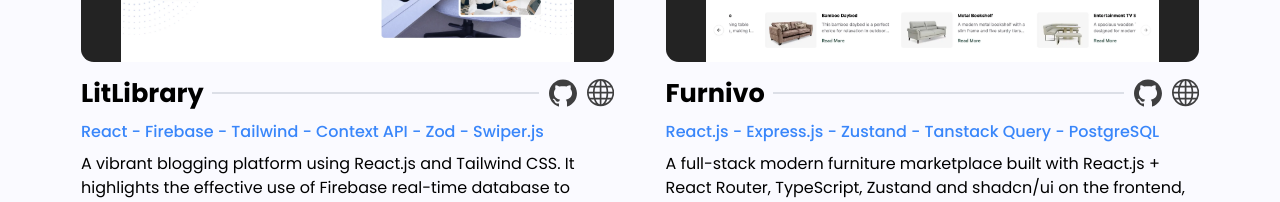
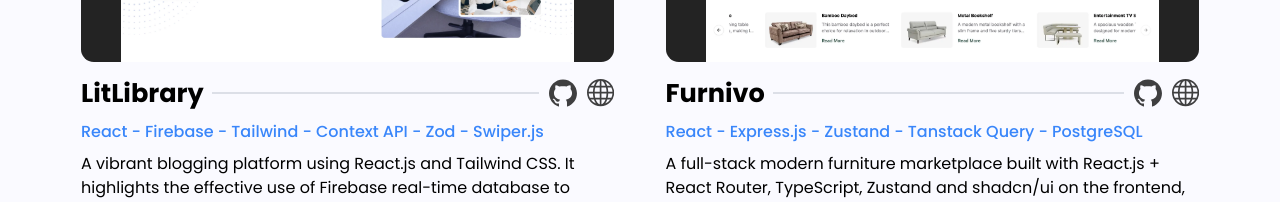
Before and after one commit to fisheeesh/portfolio_v1, a Next.js app: page / in a window 1280 px wide. Shown: the part 3080-3282 px from the top of the page. Built offline with nearby package versions, Linux system fonts and the light colour scheme.

Commit message:
chore: resume updated and projects text updated

```diff
--- a/components/shared/resume-btn.tsx
+++ b/components/shared/resume-btn.tsx
@@ -2,7 +2,7 @@ export default function ResumeBtn() {
     return (
         <a
             className="btn primaryBtn"
-            href="https://drive.google.com/file/d/1w7fE4gyCumUeNnvBrixJbuv4N9-nFFvd/view?usp=sharing"
+            href="https://drive.google.com/file/d/1dZYwxgaUzzzZ3u6cRGGG3sA70RE22gaG/view?usp=sharing"
             target="_blank"
             rel="noopener noreferrer"
             aria-label="Check out my Resume"
--- a/data/config.tsx
+++ b/data/config.tsx
@@ -105,7 +105,7 @@ export const projects = [
             <>
                 🤖 A modern Q&A platform built with Next.js 15, React 19, and integrated Groq AI assistance. Developers can ask questions, share knowledge, and receive intelligent help to improve their queries. The platform emphasizes performance, usability, and clean UI, with a strong focus on scalable architecture and advanced database queries.
                 <br /><br />One of the core challenges in building DevFlow was designing a scalable and flexible MongoDB schema and choosing between an array of references and creating multiple collections to manage complex relationships between users, questions, answers, tags, and activity logs. Building the recommendation system entirely from scratch was one of the most challenging yet rewarding aspects of the project. Integrating AI assistance via Groq while maintaining performance and response speed required careful architectural decisions. Implementing an advanced global search system with efficient filtering and sorting also lead to late night grinds. Balancing feature-rich functionality with optimal performance, SEO, and clean user experience was a constant challenge.
-                <br /><br />I could spend all day describing the lessons that I learned while working on this project, but the most important ones involved in my newfound understanding of NoSQL database design and advanced aggregation pipelines. Working with Groq AI helped me learn how to integrate AI in a way that adds real value to users. Creating a custom recommendation system from the ground up was a standout highlight of the project, offering both a challenging and highly rewarding learning experience. I also learned the importance of code organization, consistent refactoring, and optimizing for readability and scalability. This project taught me how to design a production-grade application that is not only functional but also performant, secure, and SEO-friendly ultimately helping me grow into a more confident and capable full-stack developer.
+                <br /><br />I could spend all day describing the lessons that I learned while working on this project, but the most important ones involved in my newfound understanding of NoSQL database design, handling atomic functions with mongoose transactions and advanced aggregation pipelines. Working with Groq AI helped me learn how to integrate AI in a way that adds real value to users. Creating a custom recommendation system from the ground up was a standout highlight of the project, offering both a challenging and highly rewarding learning experience. I also learned the importance of code organization, consistent refactoring, and optimizing for readability and scalability. This project taught me how to design a production-grade application that is not only functional but also performant, secure, and SEO-friendly ultimately helping me grow into a more confident and capable full-stack developer.
             </>
     },
     {
@@ -115,8 +115,8 @@ export const projects = [
         link: "https://www.theprostore.shop",
         tech: ["Next.js", "TypeScript", "shadcn/ui", "PayPal", "Stripe", "PostgreSQL"],
         desc: "A full featured Ecommerce platform from scratch using Next.js, TypeScript, shadcn/ui, PostgreSQL, and Prisma. Integrated secure and flexible payment options with Stripe and PayPal.",
-        modal: <>🛒  A full featured Ecommerce platform from scratch using Next.js, TypeScript, shadcn/ui, PostgreSQL, and Prisma. Integrated secure and flexible payment options with Stripe and PayPal, supporting both one-time and multi-product purchases. Features include user authentication, admin panel product management, shopping cart, order history, checkout process, and responsive UI. I designed both customer-facing and admin interfaces, implemented role-based access control, and handled edge cases like failed transactions and stock availability.
-            <br /><br />This project gave me deep hands-on experience with e-commerce logic, scalable backend design, and full-stack payment flows. I tested over 100 transactions in sandbox mode for both PayPal and Stripe to ensure reliability, proper webhook handling, and graceful error management. Prostore helped me solidify my knowledge of building production-grade applications with real-world complexity and a strong focus on performance and user experience.</>,
+        modal: <>🛒  A full featured Ecommerce platform from scratch using Next.js, TypeScript, shadcn/ui, PostgreSQL, and Prisma. Integrated secure and flexible payment options with Stripe and PayPal, supporting both one-time and multi-product purchases. Features include user authentication, admin panel product management, shopping cart, order history, checkout process, and responsive UI. I designed both customer-facing and admin interfaces, implemented role-based access control, automated email confirmations for orders upon placement and shipment, and handled edge cases like failed transactions and stock availability. One cool feature is that I implemented session cart for guest users and they can add and remove items from cart without login to the platform.
+            <br /><br />This project gave me deep hands-on experience with e-commerce logic, some real-world atomic funcationality, scalable backend design, and full-stack payment flows. I tested over 100 transactions in sandbox mode for both PayPal and Stripe to ensure reliability, proper webhook handling, and graceful error management. Prostore helped me solidify my knowledge of building production-grade applications with real-world complexity and a strong focus on performance and user experience.</>,
     },
     {
         title: "TWO Web",
@@ -157,7 +157,7 @@ export const projects = [
         img: "/gallery/furnivo.webp",
         code: "https://github.com/fisheeesh/furnivo",
         link: "https://github.com/fisheeesh/furnivo",
-        tech: ["React.js", "Express.js", "Zustand", "Tanstack Query", "PostgreSQL"],
+        tech: ["React", "Express.js", "Zustand", "Tanstack Query", "PostgreSQL"],
         desc: "A full-stack modern furniture marketplace built with React.js + React Router, TypeScript, Zustand and shadcn/ui on the frontend, and Node.js, Express.js, Prisma, and PostgreSQL on the backend.",
         modal: <>
             🛋️  A full-stack modern furniture marketplace built with React.js + React Router, TypeScript, Zustand and shadcn/ui on the frontend, and Node.js, Express.js, Prisma, and PostgreSQL on the backend. It features JWT authentication, file uploads with Multer, and background job processing using BullMQ with Redis.
@@ -179,7 +179,7 @@ export const galleryShowCases = [
             <>
                 🤖 A modern Q&A platform built with Next.js 15, React 19, and integrated Groq AI assistance. Developers can ask questions, share knowledge, and receive intelligent help to improve their queries. The platform emphasizes performance, usability, and clean UI, with a strong focus on scalable architecture and advanced database queries.
                 <br /><br />One of the core challenges in building DevFlow was designing a scalable and flexible MongoDB schema and choosing between an array of references and creating multiple collections to manage complex relationships between users, questions, answers, tags, and activity logs. Building the recommendation system entirely from scratch was one of the most challenging yet rewarding aspects of the project. Integrating AI assistance via Groq while maintaining performance and response speed required careful architectural decisions. Implementing an advanced global search system with efficient filtering and sorting also lead to late night grinds. Balancing feature-rich functionality with optimal performance, SEO, and clean user experience was a constant challenge.
-                <br /><br />I could spend all day describing the lessons that I learned while working on this project, but the most important ones involved in my newfound understanding of NoSQL database design and advanced aggregation pipelines. Working with Groq AI helped me learn how to integrate AI in a way that adds real value to users. Creating a custom recommendation system from the ground up was a standout highlight of the project, offering both a challenging and highly rewarding learning experience. I also learned the importance of code organization, consistent refactoring, and optimizing for readability and scalability. This project taught me how to design a production-grade application that is not only functional but also performant, secure, and SEO-friendly ultimately helping me grow into a more confident and capable full-stack developer.
+                <br /><br />I could spend all day describing the lessons that I learned while working on this project, but the most important ones involved in my newfound understanding of NoSQL database design, handling atomic functions with mongoose transactions and advanced aggregation pipelines. Working with Groq AI helped me learn how to integrate AI in a way that adds real value to users. Creating a custom recommendation system from the ground up was a standout highlight of the project, offering both a challenging and highly rewarding learning experience. I also learned the importance of code organization, consistent refactoring, and optimizing for readability and scalability. This project taught me how to design a production-grade application that is not only functional but also performant, secure, and SEO-friendly ultimately helping me grow into a more confident and capable full-stack developer.
             </>
     },
     {
@@ -189,8 +189,8 @@ export const galleryShowCases = [
         code: "https://github.com/fisheeesh/prostore",
         link: "https://www.theprostore.shop",
         tech: ["Next.js", "TypeScript", "shadcn/ui", "PayPal", "Stripe", "PostgreSQL"],
-        modal: <>🛒  A full featured Ecommerce platform from scratch using Next.js, TypeScript, shadcn/ui, PostgreSQL, and Prisma. Integrated secure and flexible payment options with Stripe and PayPal, supporting both one-time and multi-product purchases. Features include user authentication, admin panel product management, shopping cart, order history, checkout process, and responsive UI. I designed both customer-facing and admin interfaces, implemented role-based access control, and handled edge cases like failed transactions and stock availability.
-            <br /><br />This project gave me deep hands-on experience with e-commerce logic, scalable backend design, and full-stack payment flows. I tested over 100 transactions in sandbox mode for both PayPal and Stripe to ensure reliability, proper webhook handling, and graceful error management. Prostore helped me solidify my knowledge of building production-grade applications with real-world complexity and a strong focus on performance and user experience.</>,
+        modal: <>🛒  A full featured Ecommerce platform from scratch using Next.js, TypeScript, shadcn/ui, PostgreSQL, and Prisma. Integrated secure and flexible payment options with Stripe and PayPal, supporting both one-time and multi-product purchases. Features include user authentication, admin panel product management, shopping cart, order history, checkout process, and responsive UI. I designed both customer-facing and admin interfaces, implemented role-based access control, automated email confirmations for orders upon placement and shipment, and handled edge cases like failed transactions and stock availability. One cool feature is that I implemented session cart for guest users and they can add and remove items from cart without login to the platform.
+            <br /><br />This project gave me deep hands-on experience with e-commerce logic, some real-world atomic funcationality, scalable backend design, and full-stack payment flows. I tested over 100 transactions in sandbox mode for both PayPal and Stripe to ensure reliability, proper webhook handling, and graceful error management. Prostore helped me solidify my knowledge of building production-grade applications with real-world complexity and a strong focus on performance and user experience.</>,
     },
     {
         cat: "All, React, Backend",
@@ -198,7 +198,7 @@ export const galleryShowCases = [
         img: "/gallery/furnivo.webp",
         code: "https://github.com/fisheeesh/furnivo",
         link: "https://github.com/fisheeesh/furnivo",
-        tech: ["React.js", "Express.js", "Zustand", "Tanstack Query", "PostgreSQL"],
+        tech: ["React", "Express.js", "Zustand", "Tanstack Query", "PostgreSQL"],
         modal: <>
             🛋️  A full-stack modern furniture marketplace built with React.js + React Router, TypeScript, Zustand and shadcn/ui on the frontend, and Node.js, Express.js, Prisma, and PostgreSQL on the backend. It features JWT authentication, file uploads with Multer, and background job processing using BullMQ with Redis.
             <br /><br /> My first full-stack application with a custom REST API backend, marking a shift from my previous experience with serverless or Next.js servers. I gained hands-on experience building and structuring an Express.js backend, handling middleware, integrating Prisma ORM with MySQL, PostgreSQL, and SQLite, and implementing secure JWT-based authentication flows, including registration, OTP verification, password reset, and token rotation. I also learned to optimize performance and scalability by offloading heavy tasks to background workers using BullMQ and Redis for tasks like image processing and cache invalidation. On the frontend, I strengthened my skills with React Router’s loaders, actions, and forms, API integration with TanStack Query, and global state management using Zustand. I mastered keeping data alive across routes, handling loading states, infinite scrolling, query caching, protected routes, and request interceptors with Axios. Beyond technical skills, I learned the importance of balancing code organization, performance, and security while maintaining a smooth user experience, which helped me grow into a more confident full-stack developer.
```
